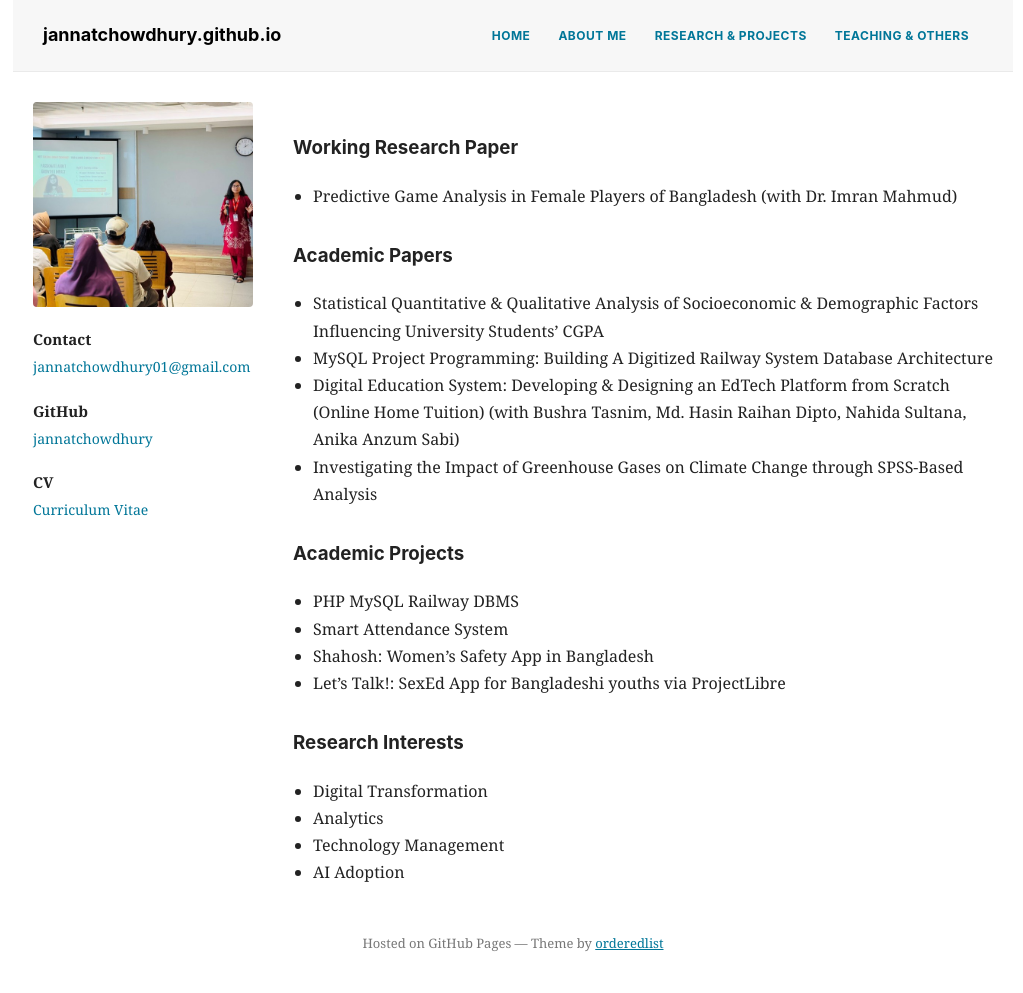
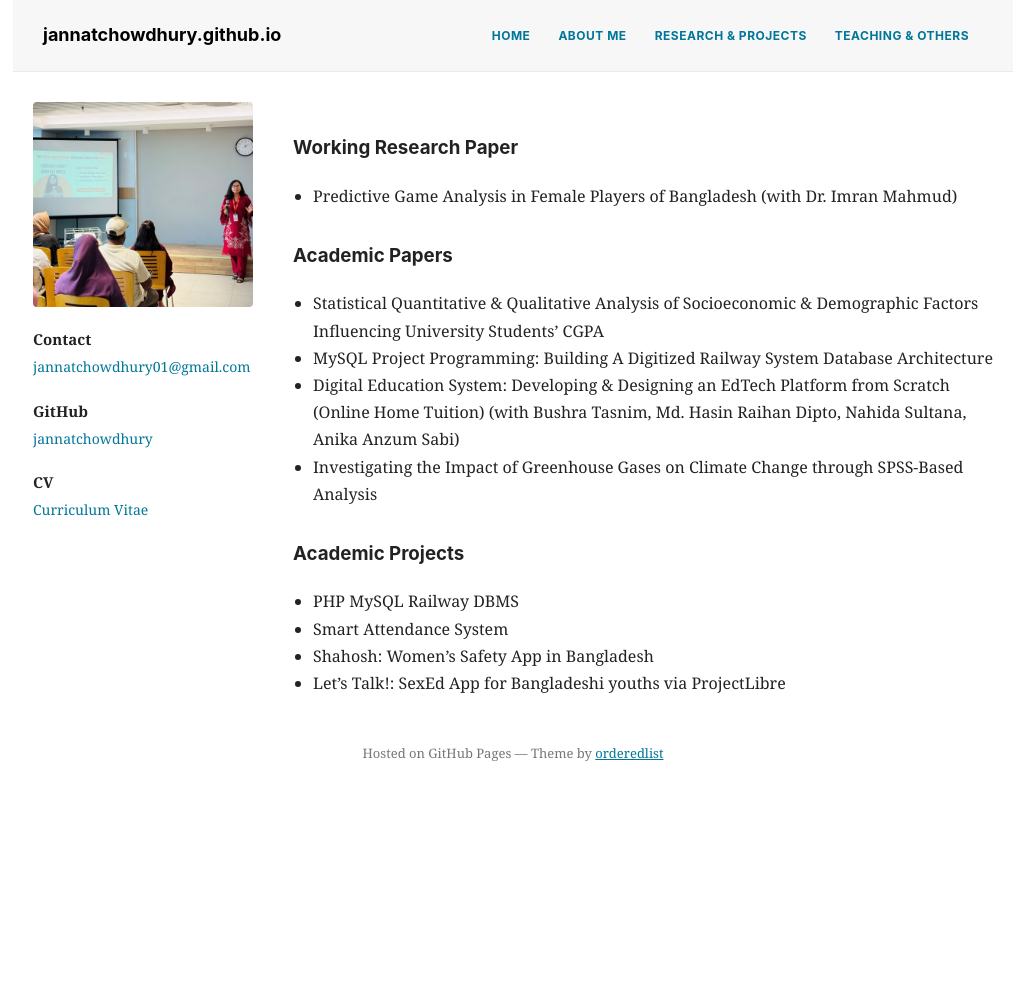
Before and after one commit to jannatchowdhury/jannatchowdhury.github.io, a Jekyll site: the page built from research.md, in a window 1280 px wide. Shown: the whole page, without its empty margins (127-1150 px from the left). Built offline with Jekyll 4.4.1, drawn with Linux system fonts in a browser that asks for light colours; our own code applies the rules of GitHub Pages for plain Markdown files; after the commit the page ends 900 px from its top, so only the background shows below that.

Commit message:
Update research.md

```diff
--- a/research.md
+++ b/research.md
@@ -12,9 +12,3 @@
 * Smart Attendance System
 * Shahosh: Women's Safety App in Bangladesh
 * Let’s Talk!: SexEd App for Bangladeshi youths via ProjectLibre
-
-### Research Interests
-* Digital Transformation
-* Analytics
-* Technology Management
-* AI Adoption
```
